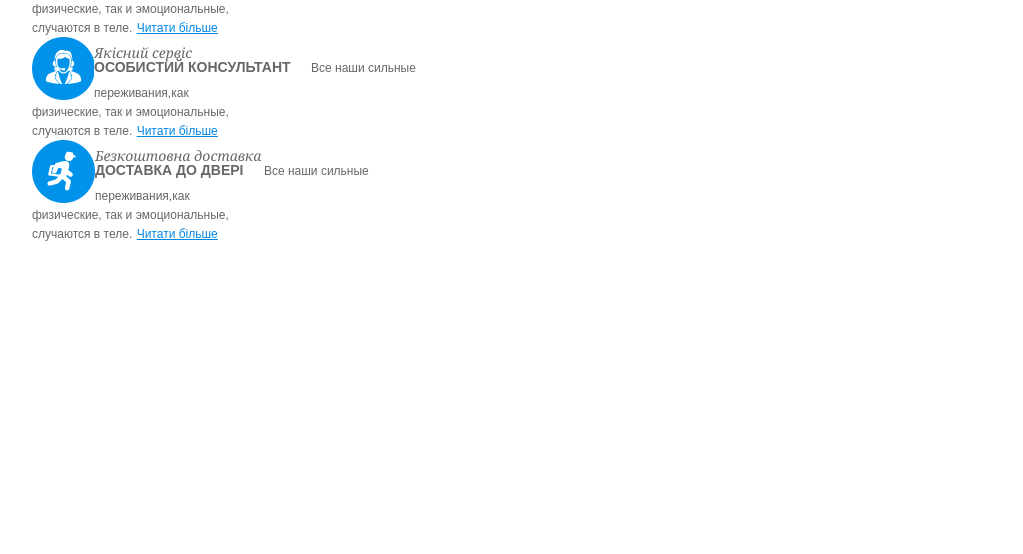
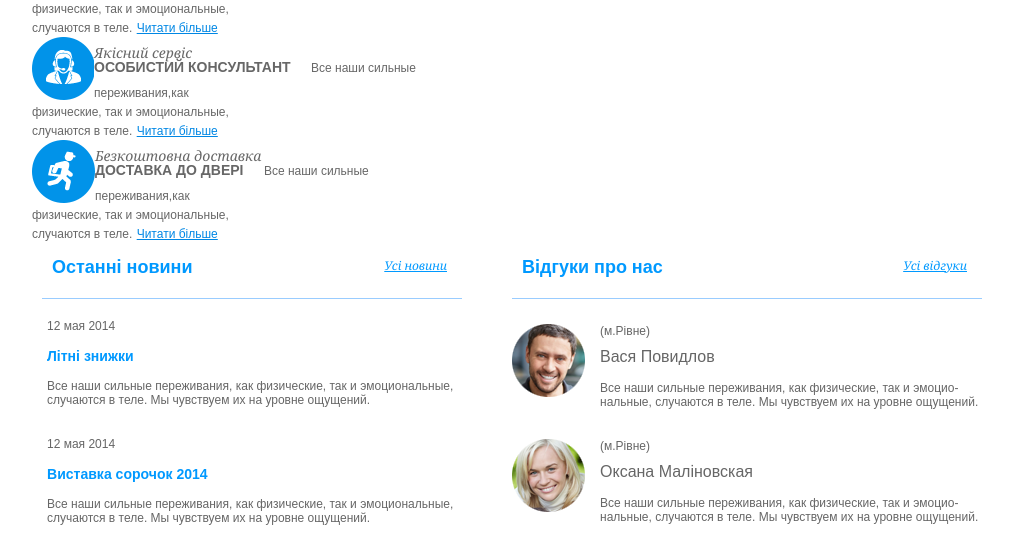
Before and after one commit to kostyahelbr/Futbolki, a plain HTML site: page index.html in a window 1280 px wide. Shown: the part 819-1373 px from the top of the page, without its empty margins (128-1151 px from the left). Before the commit the page ends 1066 px from the top, so only its background shows below. Drawn offline with Linux system fonts and the light colour scheme.

Commit message:
add block news

```diff
--- a/css/style.css
+++ b/css/style.css
@@ -555,3 +555,63 @@ main {
     line-height: 18px;
     text-align: left;
 }
+.col-2x{
+	width: 50%;
+	float: left;
+}
+.col-2x:first-child{
+	padding-right: 50px;
+}
+.last-news{
+	color: #0099ff;
+	padding: 10px 15px 20px 10px;
+	border-bottom: 1px solid #99ccff;
+}
+h2{
+	font-size: 18px;
+	font-weight: bold;
+	font-family: "arial";
+	margin-right: 50px;
+	text-align: left;
+	display: inline-block;
+}
+.last-news a{
+	text-align: right;
+	font-family: "Georgia";
+	font-size:12px;
+	font-style: italic;
+	color: inherit;
+	float: right;
+}
+.news_item{
+	font-size: 12px;
+	color: #666666;
+	padding: 20px 5px 10px 5px;
+}
+.data{
+	font-family: "Arial";
+}
+h3{
+	font-weight: bold;
+	color: #0099ff;
+	padding: 15px 0;
+}
+.response{
+	padding: 25px 0 0 0;
+}
+.response_item{
+	padding-bottom: 30px;
+}
+.response_photo{
+	float: left;
+	display: block;
+	padding-right: 15px;
+}
+.response_content{
+	font-size: 12px;
+	color: #666666;
+}
+.response_name{
+	font-size: 16px;
+	padding: 10px 0 15px 0;
+}
--- a/index.html
+++ b/index.html
@@ -220,6 +220,73 @@
         <div class="clear"></div>
 
     </section>
+    <div class="news clearfix wrapper">
+			<div class="col-2x">
+				<div class="last-news">
+					<h2>
+						Останні новини
+					</h2>
+					<a href="#">Усі новини</a>
+				</div>
+				<div class="news_item">
+					<div class="data">
+						12 мая 2014
+					</div>
+					<h3>
+						Літні знижки
+					</h3>
+					<div class="news_content">
+						<p>Все наши сильные переживания, как физические, так и 	эмоциональные,
+						случаются в теле. Мы чувствуем их на уровне ощущений.
+						</p>
+					</div>
+				</div>
+				<div class="news_item">
+					<div class="data">
+						12 мая 2014
+					</div>
+					<h3>
+						Виставка сорочок 2014
+					</h3>
+					<div class="news_content">
+						<p>Все наши сильные переживания, как физические, так и эмоциональные,
+						случаются в теле. Мы чувствуем их на уровне ощущений.
+						</p>
+					</div>
+				</div>
+			</div>
+			<div class="col-2x">
+				<div class="last-news">
+					<h2>
+						Відгуки про нас
+					</h2>
+					<a href="#">Усі відгуки</a>
+				</div>
+				<div class="response">
+					<div class="response_item clearfix">
+						<img class="response_photo" src="images/img_oksana1.png" alt="image-man">
+							<div class="response_content">
+							<p class="response_city">(м.Рівне)</p>
+							<p class="response_name">Вася Повидлов</p>
+							<p class="response_text">Все наши сильные переживания, как физические, так и эмоцио-
+нальные, случаются в теле. Мы чувствуем их на уровне ощущений. </p>
+							</div>
+
+					</div>
+					<div class="response_item clearfix">
+						<img class="response_photo" src="images/img_oksana2.png" alt="image-man">
+							<div class="response_content">
+							<p class="response_city">(м.Рівне)</p>
+							<p class="response_name">Оксана Маліновская</p>
+							<p class="response_text">Все наши сильные переживания, как физические, так и эмоцио-
+нальные, случаются в теле. Мы чувствуем их на уровне ощущений. </p>
+							</div>
+
+					</div>
+				</div>
+			</div>
+
+		</div>
 </main>
 	</body>
 </html>
```
